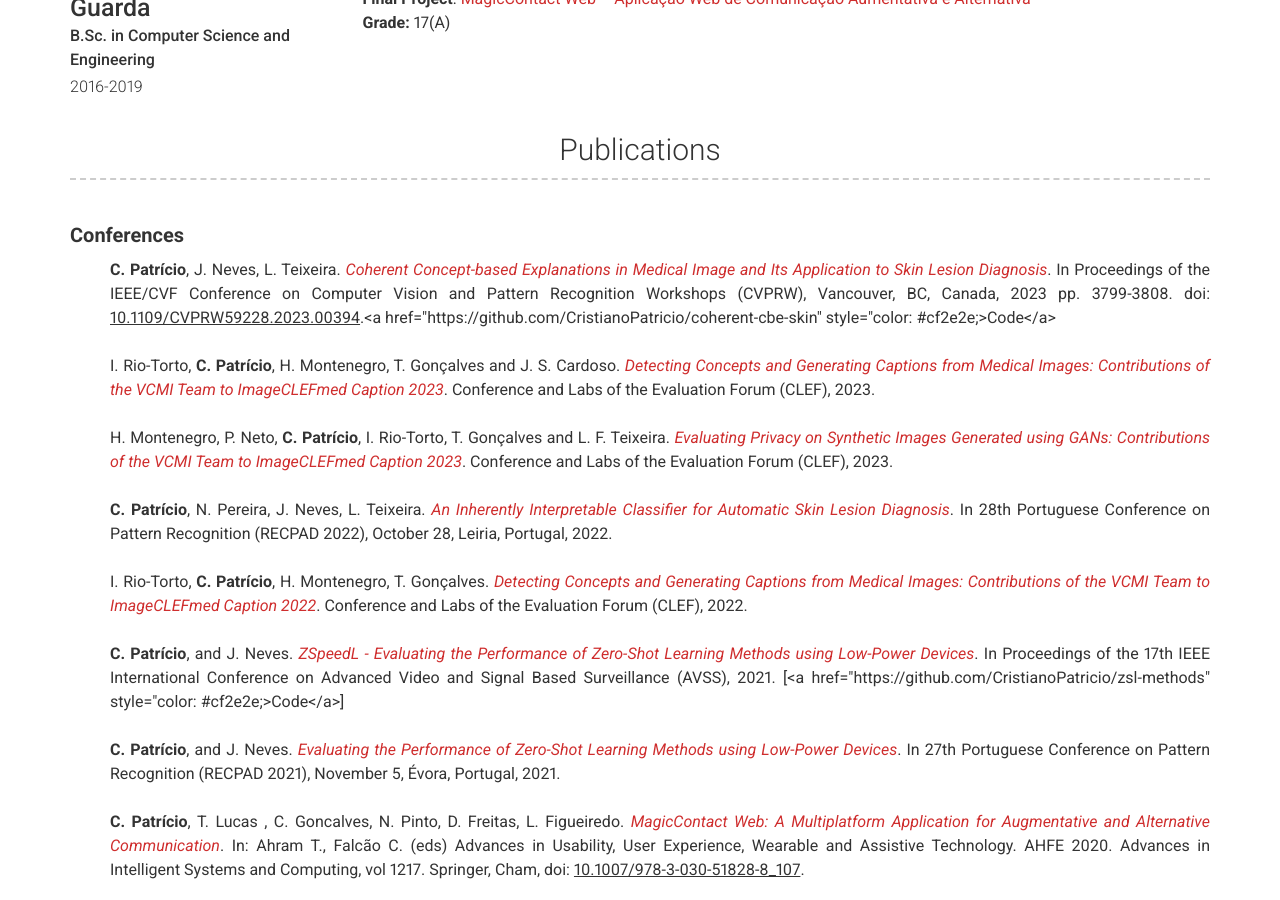
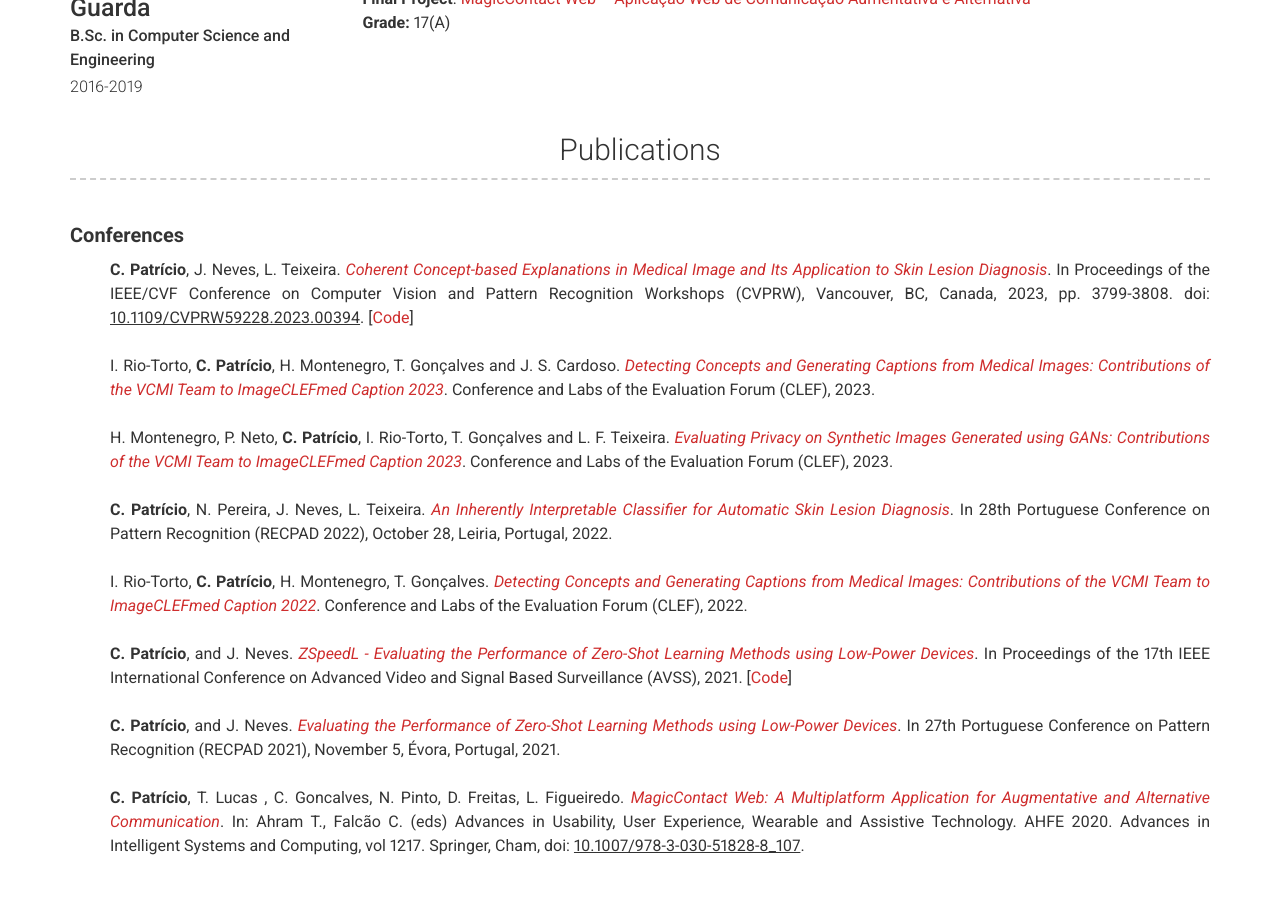
Before and after one commit to CristianoPatricio/cristianopatricio.github.io, a Jekyll site: the page built from index.md, in a window 1280 px wide and 900 px high, scrolled down 2221 px. Built offline with Jekyll 4.4.1, drawn with Linux system fonts in a browser that asks for light colours; nearby versions of some CDN libraries.

Commit message:
Update _config.yml

```diff
--- a/_config.yml
+++ b/_config.yml
@@ -52,7 +52,7 @@ publications: |
     <p style="font-size:20px;"><b>Conferences</b></p>
     <ul style="list-style-type: none;" >
         <li>
-            <b>C. Patrício</b>, J. Neves, L. Teixeira. <a href="https://openaccess.thecvf.com/content/CVPR2023W/SAIAD/papers/Patricio_Coherent_Concept-Based_Explanations_in_Medical_Image_and_Its_Application_to_CVPRW_2023_paper.pdf" style="color: #cf2e2e;" target="blank"><em>Coherent Concept-based Explanations in Medical Image and Its Application to Skin Lesion Diagnosis</em></a>. In Proceedings of the IEEE/CVF Conference on Computer Vision and Pattern Recognition Workshops (CVPRW), Vancouver, BC, Canada, 2023 pp. 3799-3808. doi: <a href="https://doi.org/10.1109/CVPRW59228.2023.00394" style="color: #333; text-decoration: underline;">10.1109/CVPRW59228.2023.00394</a>.<a href="https://github.com/CristianoPatricio/coherent-cbe-skin" style="color: #cf2e2e;>Code</a>
+            <b>C. Patrício</b>, J. Neves, L. Teixeira. <a href="https://openaccess.thecvf.com/content/CVPR2023W/SAIAD/papers/Patricio_Coherent_Concept-Based_Explanations_in_Medical_Image_and_Its_Application_to_CVPRW_2023_paper.pdf" style="color: #cf2e2e;" target="blank"><em>Coherent Concept-based Explanations in Medical Image and Its Application to Skin Lesion Diagnosis</em></a>. In Proceedings of the IEEE/CVF Conference on Computer Vision and Pattern Recognition Workshops (CVPRW), Vancouver, BC, Canada, 2023, pp. 3799-3808. doi: <a href="https://doi.org/10.1109/CVPRW59228.2023.00394" style="color: #333; text-decoration: underline;">10.1109/CVPRW59228.2023.00394</a>. [<a href="https://github.com/CristianoPatricio/coherent-cbe-skin" style="color: #cf2e2e;">Code</a>]
         </li>
         <br>
         <li>
@@ -72,7 +72,7 @@ publications: |
         </li>
         <br>
         <li>
-            <b>C. Patrício</b>, and J. Neves. <a href="https://arxiv.org/pdf/2110.04535.pdf" style="color: #cf2e2e;" target="blank"><em>ZSpeedL - Evaluating the Performance of Zero-Shot Learning Methods using Low-Power Devices</em></a>. In Proceedings of the 17th IEEE International Conference on Advanced Video and Signal Based Surveillance (AVSS), 2021. [<a href="https://github.com/CristianoPatricio/zsl-methods" style="color: #cf2e2e;>Code</a>]
+            <b>C. Patrício</b>, and J. Neves. <a href="https://arxiv.org/pdf/2110.04535.pdf" style="color: #cf2e2e;" target="blank"><em>ZSpeedL - Evaluating the Performance of Zero-Shot Learning Methods using Low-Power Devices</em></a>. In Proceedings of the 17th IEEE International Conference on Advanced Video and Signal Based Surveillance (AVSS), 2021. [<a href="https://github.com/CristianoPatricio/zsl-methods" style="color: #cf2e2e;">Code</a>]
         </li>
         <br>
         <li>
```
